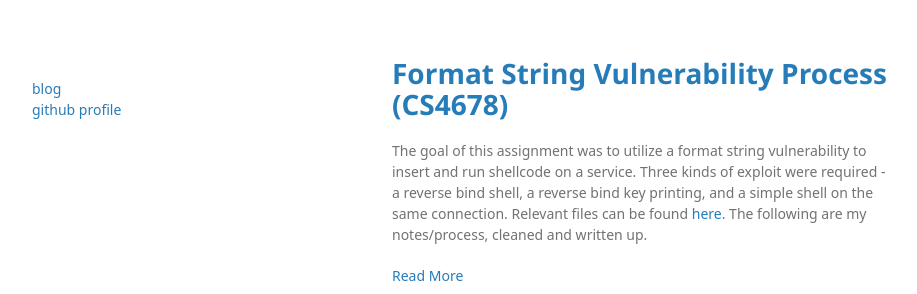
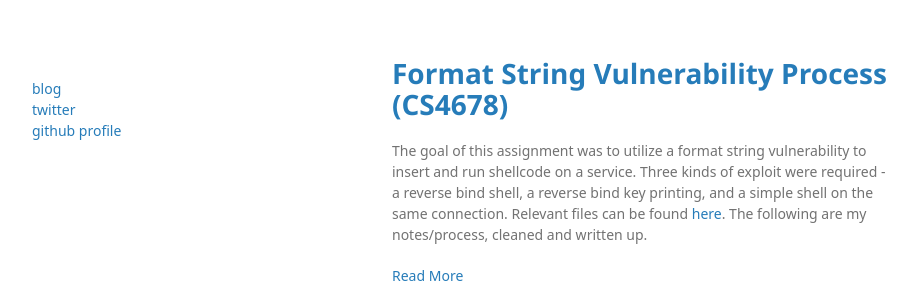
Before and after one commit to Svitanki/Svitanki.github.io, a Jekyll site: the page built from index.html, in a window 1280 px wide. Shown: the top 294 px of the page, without its empty margins (178-1095 px from the left). Built offline with Jekyll 4.4.1, drawn with Linux system fonts in a browser that asks for light colours; some web fonts are replaced; the repository's description, which GitHub fills in, is left out.

Commit message:
twitter link

```diff
--- a/_layouts/default.html
+++ b/_layouts/default.html
@@ -21,6 +21,7 @@
 
         <p class="view">
         <a href="{{ "/" | absolute_url }}">blog</a><br/>
+        <A href="https://twitter.com/skaszkacodes">twitter</a><br/>
         <!--<a href="/resume">resume</a><br/>
         <a href="/coursework">coursework</a><br/>-->
         <a href="{{ site.github.owner_url }}">github profile</a><br/>
```
